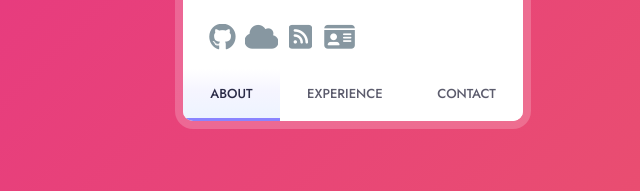
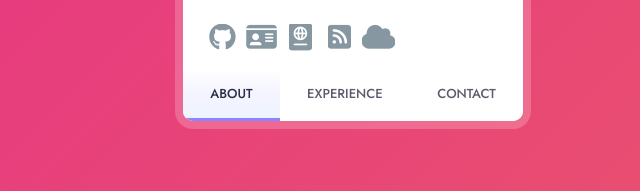
Before and after one commit to pdy1207/dy-dev, a plain HTML site: page index.html in a window 1280 px wide. Shown: the part 527-718 px from the top of the page, 287-927 px from the left. Drawn offline with Linux system fonts and the light colour scheme.

Commit message:
💺 fix: 자리 재배치 및 포폴 추가

```diff
--- a/index.html
+++ b/index.html
@@ -63,19 +63,22 @@
             <a href="https://github.com/pdy1207" target="_blank"
               ><i class="fab fa-github fa-2x"></i>
             </a>
-            <a href="https://parkdoyoung98.tistory.com/" target="_blank">
-              <!-- <i class="fas fa-rss fa-2x"></i> -->
-              <i class="fas fa-cloud fa-2x"></i>
-            </a>
+            <a href="https://pdy1207.github.io/dev-resume/" target="_blank">
+              <i class="fas fa-id-card fa-2x"></i
+            ></a>
+            <a href="https://pdy1207.github.io/doyoung-dev/" target="_blank">
+              <i class="fas fa-passport fa-2x"></i
+            ></a>
             <a
               href="https://gem-hacksaw-4b1.notion.site/Hello-this-is-Park-Doyoung-cbd7125d4e564dc3ad3d5470b9d39c36"
               target="_blank"
             >
               <i class="fas fa-rss-square fa-2x"></i
             ></a>
-            <a href="https://pdy1207.github.io/dev-resume/" target="_blank">
-              <i class="fas fa-id-card fa-2x"></i
-            ></a>
+            <a href="https://parkdoyoung98.tistory.com/" target="_blank">
+              <!-- <i class="fas fa-rss fa-2x"></i> -->
+              <i class="fas fa-cloud fa-2x"></i>
+            </a>
             <!-- <a href="#"></a>
             <a href="#"
               ><svg viewBox="0 0 24 24" xmlns="http://www.w3.org/2000/svg">
```
